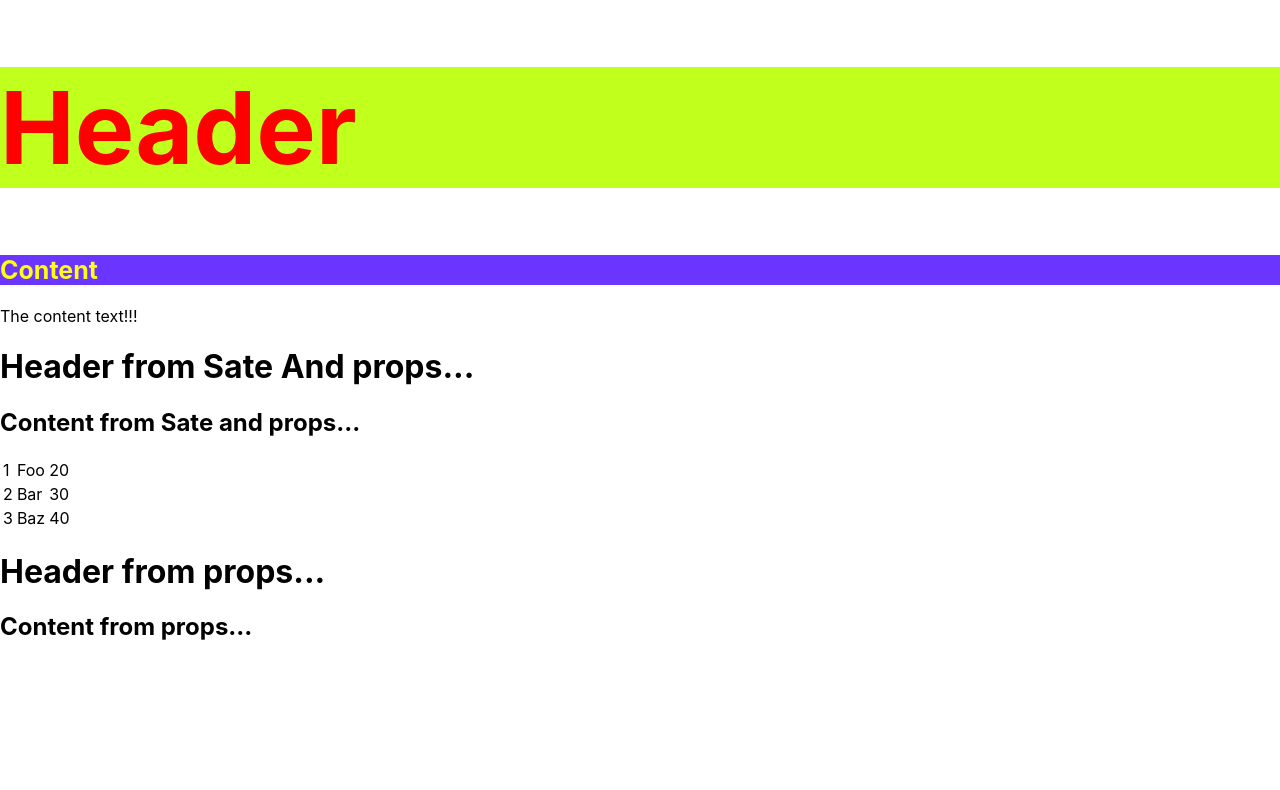
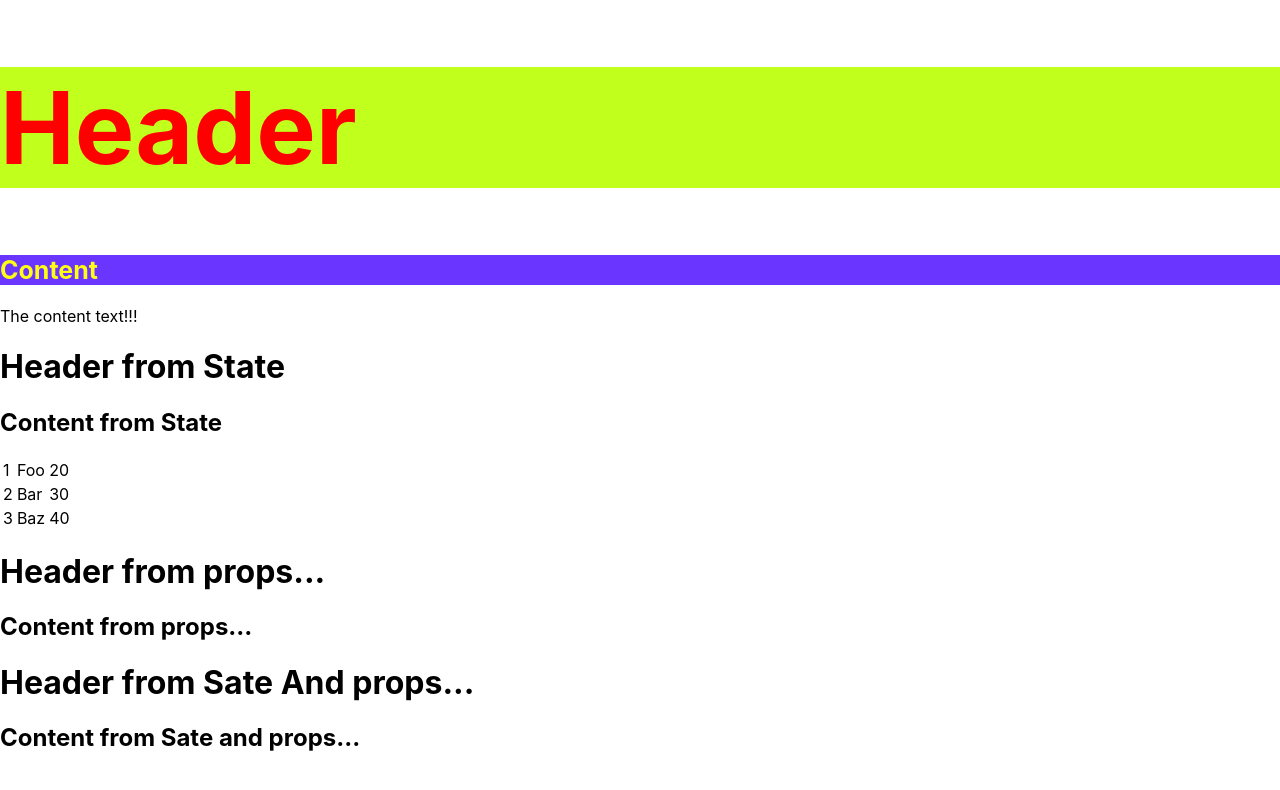
Before and after one commit to Khurramsidd/react-app, a React (Create React App) app: page / in a window 1280 px wide. Shown: the top 790 px of the page. Built offline with nearby package versions, Linux system fonts and the light colour scheme.

Commit message:
add state and props file

```diff
--- a/src/App.jsx
+++ b/src/App.jsx
@@ -1,5 +1,6 @@
 import React from 'react';
 import Props from './learning/props.jsx'
+import StateAndProps from './learning/stateAndProps.jsx'
 class App extends React.Component {
     render() {
         return (
@@ -7,6 +8,7 @@
                 <Header/>
                 <Content/>
                 <Props/>
+                <StateAndProps/>
             </div>
         );
     }
--- a/src/learning/props.jsx
+++ b/src/learning/props.jsx
@@ -16,7 +16,7 @@
 Props.defaultProps = {
     headerProp: "Header from props...",
     contentProp:"Content from props...",
-    headerSateProp: "Header from  Sate And props...",
-    contentSateProp:"Content from Sate and  props..."
+    headerSateProp: "Header from  State ",
+    contentSateProp:"Content from State "
 }
 export default Props;
--- a/src/learning/stateAndProps.jsx
+++ b/src/learning/stateAndProps.jsx
@@ -0,0 +1,38 @@
+import React from 'react';
+
+class StateAndProps extends React.Component {
+    constructor(props) {
+        super(props);
+        this.state = {
+            header: "Header from  Sate And props...",
+            content: "Content from Sate and  props..."
+        }
+    }
+    render() {
+        return (
+            <div>
+                <Header headerProp = {this.state.header}/>
+                <Content contentProp = {this.state.content}/>
+            </div>
+        );
+    }
+}
+class Header extends React.Component {
+    render() {
+        return (
+            <div>
+                <h1>{this.props.headerProp}</h1>
+            </div>
+        );
+    }
+}
+class Content extends React.Component {
+    render() {
+        return (
+            <div>
+                <h2>{this.props.contentProp}</h2>
+            </div>
+        );
+    }
+}
+export default StateAndProps;
```
Also changed, not shown: 1 other file (tests, documents, lock files or other folders).
